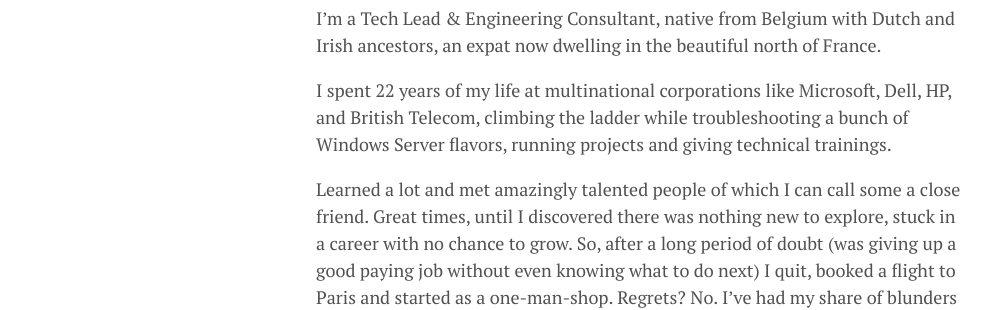
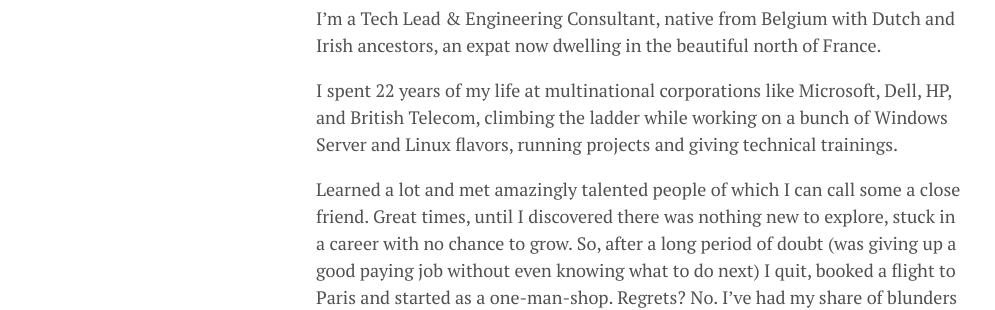
Before and after one commit to lgeurts/lgeurts.github.io, a Jekyll site: the page built from about.md, in a window 1280 px wide. Shown: the part 551-861 px from the top of the page, without its empty margins (0-995 px from the left). Built offline with Jekyll 4.4.1, drawn with Linux system fonts in a browser that asks for light colours; nearby versions of some CDN libraries.

Commit message:
Update about.md

```diff
--- a/about.md
+++ b/about.md
@@ -7,7 +7,7 @@
 
 I’m a Tech Lead & Engineering Consultant, native from Belgium with Dutch and Irish ancestors, an expat now dwelling in the beautiful north of France.
 
-I spent 22 years of my life at multinational corporations like Microsoft, Dell, HP, and British Telecom, climbing the ladder while troubleshooting a bunch of Windows Server flavors, running projects and giving technical trainings.
+I spent 22 years of my life at multinational corporations like Microsoft, Dell, HP, and British Telecom, climbing the ladder while working on a bunch of Windows Server and Linux flavors, running projects and giving technical trainings.
 
 Learned a lot and met amazingly talented people of which I can call some a close friend. Great times, until I discovered there was nothing new to explore, stuck in a career with no chance to grow. So, after a long period of doubt (was giving up a good paying job without even knowing what to do next) I quit, booked a flight to Paris and started as a one-man-shop. Regrets? No. I've had my share of blunders and absurdities creeping in, but never would go back.
 
```
